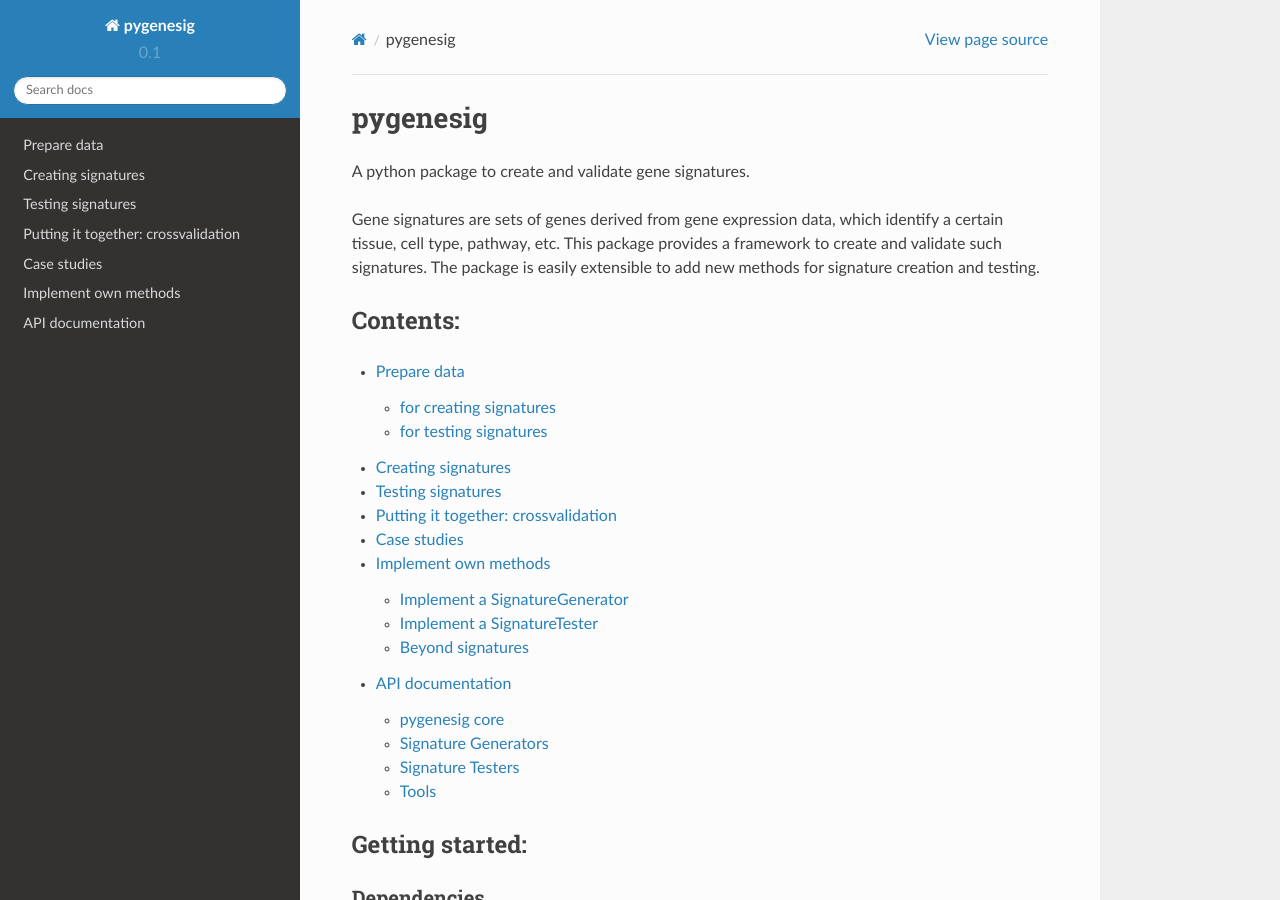
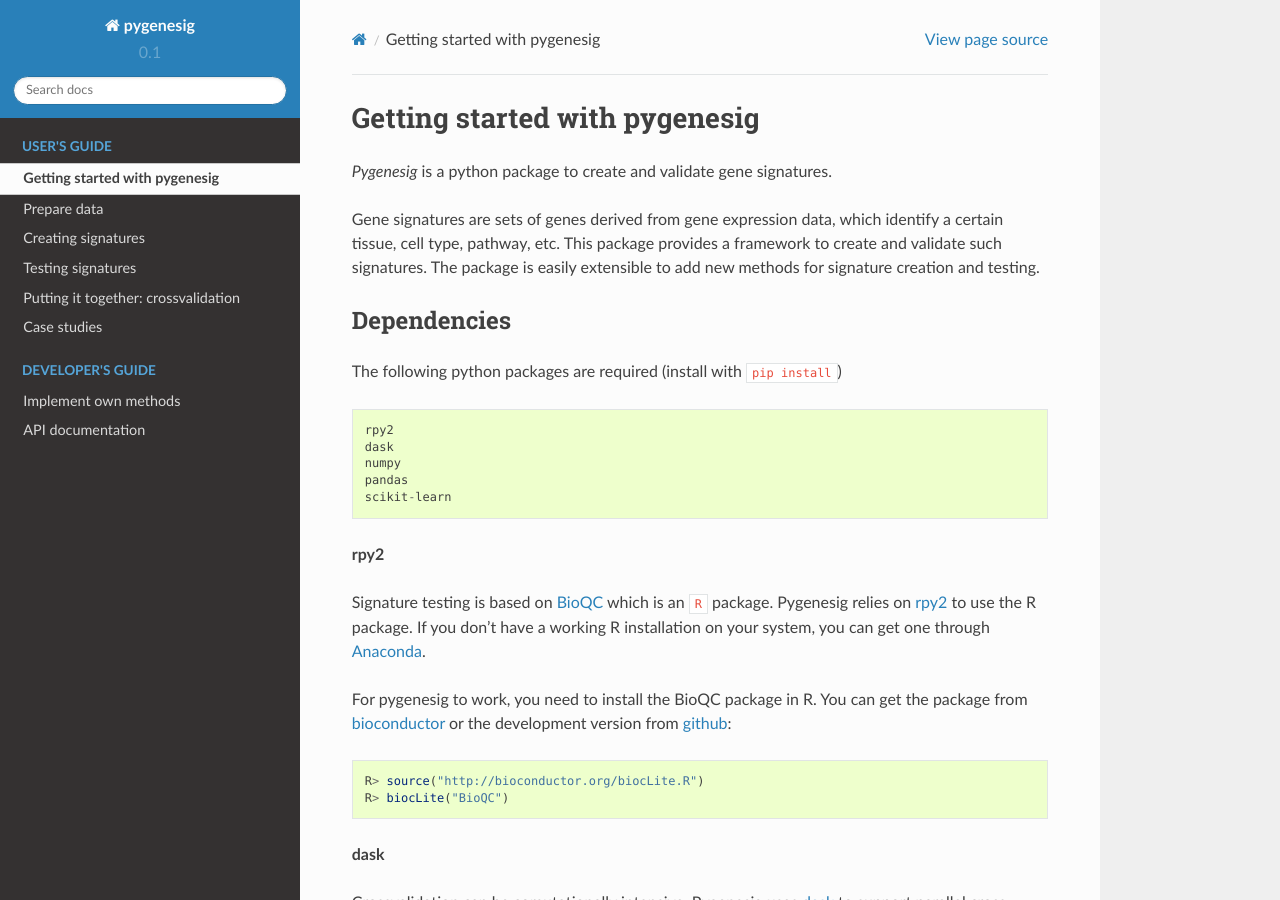
Before and after one commit to grst/pygenesig, a Sphinx documentation site: the page built from docs/index.md, in a window 1280 px wide and 900 px high. Built offline with Sphinx 7.4.7 and the Read the Docs theme 2.0.0, drawn with Linux system fonts in a browser that asks for light colours.

Commit message:
Update documentation.

````diff
--- a/docs/developers_guide.md
+++ b/docs/developers_guide.md
@@ -5,7 +5,7 @@ A major strength of *pygenesig* is its flexibility. Here, we show how you can im
 To standardize the API for creating and testing signatures, pygenesig provides two abstract classes, `SignatureGenerator` and `SignatureTester` which serve as template for the different methods.
 
 ## Implement a SignatureGenerator
-To get started, read the [apidoc](apidoc.html) of SignatureGenerator. Essentially, all you have to do is creating a child class of `SignatureGenerator` and implement the method `_mk_signatures(expr, target)`.
+To get started, read the [apidoc](apidoc.html#pygenesig.validation.SignatureGenerator) of `SignatureGenerator`. Essentially, all you have to do is creating a child class of `SignatureGenerator` and implement the method `_mk_signatures(expr, target)`.
 The method needs to return a signature dictionary as described in the [data preparation tutorial](prepare_data.html).
 
 For example:
@@ -52,7 +52,7 @@ class GiniSignatureGenerator(SignatureGenerator):
 ```
 
 ## Implement a SignatureTester
-To get started, read the [apidoc](apidoc.html) of SignatureTester. Essentially, all you have to do is creating a child class of `SignatureTester` and implement the method `_predict(expr, signatures)`.
+To get started, read the [apidoc](apidoc.html#pygenesig.validation.SignatureTester) of `SignatureTester`. Essentially, all you have to do is creating a child class of `SignatureTester` and implement the method `_predict(expr, signatures)`.
 The method returns a list of the predicted labels for each samples.
 
 For example, a random predictor, being agnostic of the signatures could look like:
--- a/docs/index.md
+++ b/docs/index.md
@@ -1,23 +1,29 @@
-# pygenesig
-A python package to create and validate gene signatures.
+# Getting started with pygenesig
+*Pygenesig* is a python package to create and validate gene signatures.
 
 Gene signatures are sets of genes derived from gene expression data, which identify a certain tissue, cell type, pathway, etc. This package provides a framework to create and validate such signatures. The package is easily extensible to add new methods for signature creation and testing.
 
-## Contents:
 
 ```eval_rst
 .. toctree::
     :maxdepth: 2
+    :caption: User's Guide
+    :hidden:
 
+    self
     prepare_data.md
     use_pygenesig.md
+
+.. toctree::
+    :maxdepth: 2
+    :caption: Developer's Guide
+    :hidden:
+
     developers_guide.md
     apidoc.md
 ```
 
-## Getting started:
-
-### Dependencies
+## Dependencies
 The following python packages are required (install with `pip install`)
 ```
 rpy2
@@ -44,7 +50,7 @@ R> biocLite("BioQC")
 Crossvalidation can be comutationally intensive. Pygenesig uses [dask](http://dask.readthedocs.io/en/latest/) to support parallel cross-validation. Depending on your setup, you can run code with multi threading on a single PC or on multiple nodes on a high performance cluster.
 
 
-### Installing pygenesig
+## Installing pygenesig
 
 First, clone the repository from github:
 ```
````
Also changed, not shown: other parts of docs/developers_guide.md (+1 -1 lines), docs/apidoc.md (+1 -1 lines), docs/use_pygenesig.md (+6 -8 lines), 7 other files.
